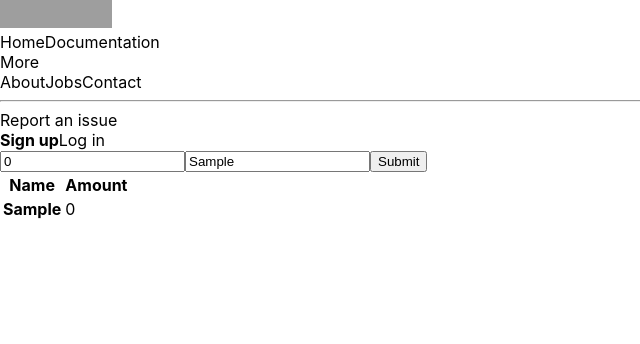
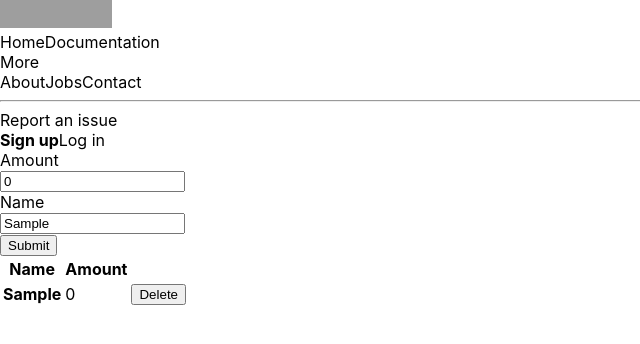
Before and after one commit to amw-zero/recur_react, a React (Create React App) app: page / in a window 1280 px wide. Both pictures are taken after typing "Sample" into the empty fields and a click on the button "Submit". Shown: the top 344 px of the page, without its empty margins (0-640 px from the left). Built offline with nearby package versions, Linux system fonts and the light colour scheme; no server answers; grey boxes are pictures that could not be loaded; the HTML template or start-up script is replaced by a standard one.

Commit message:
Get deleting working

```diff
--- a/src/App.tsx
+++ b/src/App.tsx
@@ -1,9 +1,15 @@
-import React from 'react';
+import React, { useEffect } from 'react';
 import { Navbar } from './Navbar';
 import { RecurringTransactions } from './RecurringTransactions';
 import { RecurringTransactionForm } from './RecurringTransactionForm';
+import { useStore } from './store';
 
 const App = () => {
+  const client = useStore();
+  useEffect(() => {
+    client.view_recurring_transactionsClient();
+  }, []);
+
   return (
     <div className="App">
       <Navbar />
--- /dev/null
+++ b/src/FormControls.tsx
@@ -0,0 +1,27 @@
+interface TextInputProps {
+  label: string;
+  placeholder: string;
+  field: any
+}
+
+export const TextInput = ({ field, label, placeholder }: TextInputProps) => {
+  return (
+    <div className="field">
+      <label className="label">{label}</label>
+      <div className="control">
+        <input className="input" type="text" placeholder={placeholder} {...field}></input>
+      </div>
+    </div>
+  );
+}
+
+export const NumberInput = ({ field, label, placeholder }: TextInputProps) => {
+  return (
+    <div className="field">
+      <label className="label">{label}</label>
+      <div className="control">
+        <input className="input" type="number" placeholder={placeholder} {...field}></input>
+      </div>
+    </div>
+  );
+}
--- a/src/RecurringTransactionForm.tsx
+++ b/src/RecurringTransactionForm.tsx
@@ -1,6 +1,8 @@
-import { Field, Form, Formik } from "formik";
+import { Field, Form, Formik, FormikProps } from "formik";
+import { TextInput, NumberInput } from "./FormControls";
 import { useStore } from "./store";
 
+// This should be a generated "CreateReq" type
 type FormValues = { amount: number, name: string };
 
 export const RecurringTransactionForm = () => {
@@ -15,13 +17,16 @@ export const RecurringTransactionForm = () => {
       initialValues={{ amount: 0.0, name: "" }}
       onSubmit={handleSubmit}
     >
-      {({ isSubmitting }: { isSubmitting: boolean}) => (
+      {({ isSubmitting }: FormikProps<FormValues>) => (
         <Form>
-          <Field type="number" name="amount" />
-          <Field type="string" name="name" />
-          <button type="submit" disabled={isSubmitting}>
-          Submit
-        </button>
+          <Field name="amount" component={NumberInput} label="Amount" placeholder="Amount" />
+          <Field name="name" component={TextInput} label="Name" placeholder="Name" />
+
+          <div className="field">
+            <div className="control">
+              <button type="submit" className="button is-link">Submit</button>
+            </div>
+          </div>
         </Form>
       )}
     </Formik>
--- a/src/RecurringTransactions.tsx
+++ b/src/RecurringTransactions.tsx
@@ -1,12 +1,15 @@
 import { observer } from "mobx-react-lite";
 import { RecurringTransaction } from "./generated-client";
-import { useStore } from "./store";
+import { client, useStore } from "./store";
 
 const RecurringTransactionRow = observer(({ recurringTransaction }: { recurringTransaction: RecurringTransaction}) => {
   return (
     <tr>
       <th>{recurringTransaction.name}</th>
       <td>{recurringTransaction.amount}</td>
+      <td>
+        <button onClick={() => client.delete_recurring_transactionClient(recurringTransaction)}>Delete</button>
+      </td>
     </tr>
   );
 });
@@ -20,6 +23,7 @@ export const RecurringTransactions = observer(() => {
         <tr>
             <th>Name</th>
             <th>Amount</th>
+            <th></th>
         </tr>
       </thead>
       <tbody>
--- a/src/generated-client.ts
+++ b/src/generated-client.ts
@@ -1,7 +1,12 @@
-export type RecurringTransaction = {
+export interface RecurringTransaction {
+  id: number;
 amount: number;
 name: string;
+}
 
+export interface RecurringTransactionCreateReq {
+amount: number;
+name: string;
 }
 
 export class Application {
@@ -9,14 +14,15 @@ export class Application {
   config(this) }
 
 recurring_transactions: RecurringTransaction[] = [];
-create_recurring_transactionClient(rt: RecurringTransaction) {
+create_recurring_transactionClient(rt: RecurringTransactionCreateReq) {
   fetch("http://localhost:3000/recurring_transactions", { method: "POST", body: JSON.stringify(rt), headers: { "Content-Type": "application/json" } });
-this.recurring_transactions.push(rt);
+this.recurring_transactions.push({...rt, id: 1});
  }
 
-delete_recurring_transactionClient(rt: RecurringTransaction) {
-  fetch("http://localhost:3000/recurring_transactions", { method: "DELETE", body: JSON.stringify(rt), headers: { "Content-Type": "application/json" } });
-this.recurring_transactions.push(rt);
+ delete_recurring_transactionClient(rt: RecurringTransaction) {
+  fetch("http://localhost:3000/recurring_transactions/" + rt.id, { method: "DELETE", headers: { "Content-Type": "application/json" } });
+this.recurring_transactions = this.recurring_transactions.filter((data) => {
+ return data.id !== rt.id });
  }
 
 update_recurring_transactionClient(rt: RecurringTransaction) {
@@ -24,8 +30,11 @@ update_recurring_transactionClient(rt: RecurringTransaction) {
 this.recurring_transactions.push(rt);
  }
 
-view_recurring_transactions() {
-  return this.recurring_transactions }
+ async view_recurring_transactionsClient() {
+  const rts = await fetch("http://localhost:3000/recurring_transactions", { method: "GET", headers: { "Content-Type": "application/json" } });
+  const rts_json = await rts.json();
+  this.recurring_transactions = rts_json;
+ }
 
 
 }
```
